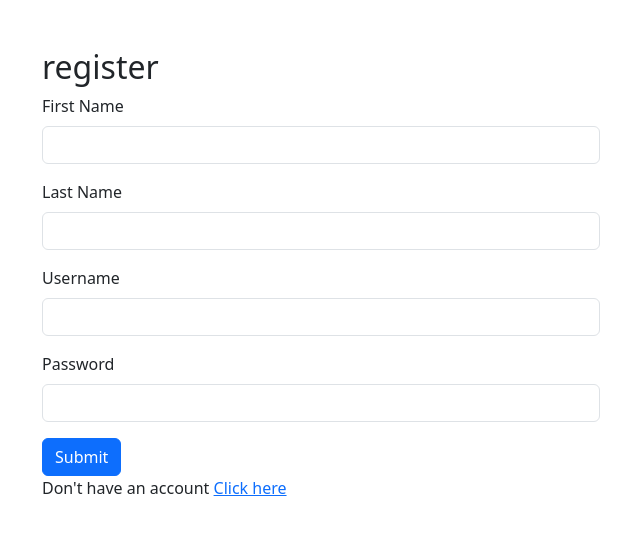
After one commit to vaaditya320/django_first, a Django app: page /register/ in a window 1280 px wide. The commit adds this page. Shown: the top 535 px of the page, without its empty margins (319-959 px from the left). Run offline with Django 4.2, Linux system fonts and the light colour scheme.

Commit message:
register page functionality completed

```diff
--- a/core/urls.py
+++ b/core/urls.py
@@ -31,7 +31,8 @@ urlpatterns = [
     path("recipes/",  recipe, name='recipes'),
     path('delete-recipe/<id>/', delete_recipe, name='delete_recipe'),
     path('update-recipe/<id>/', update_recipe, name='update_recipe'),
-    path('/login/', login_page, name='login_page'),
+    path('login/', login_page, name='login_page'),
+    path('register/', register_page, name='register_page'),
 
 
 ]
--- /dev/null
+++ b/recp/templates/register.html
@@ -0,0 +1,49 @@
+{% extends "base.html" %}
+{% block title %} Register {% endblock title %}
+{% block start %}
+
+<div class="container mt-5 ">
+
+    <form class="col-6 mx-auto" method="post" enctype="multipart/form-data">
+        {% csrf_token %}
+
+        <h2>register</h2>
+        {% if messages %}
+
+        {{message.tags}}
+        <div class="alert alert-primary" role="alert">
+            {% for message in messages %}
+            {{ message }}
+            {% endfor %}
+        </div>
+        {% endif %}
+        <div class="mb-3">
+            <label for="first_name" class="form-label">First Name</label>
+            <input type="text" class="form-control" id="first_name" name="first_name" aria-describedby="emailHelp">
+        </div>
+        <div class="mb-3">
+            <label for="last_name" class="form-label">Last Name</label>
+            <input type="text" class="form-control" id="last_name" name="last_name" aria-describedby="emailHelp">
+        </div>
+        <div class="mb-3">
+            <label for="username" class="form-label">Username</label>
+            <input type="text" class="form-control" id="username" name="username" aria-describedby="emailHelp">
+        </div>
+        <div class="mb-3">
+            <label for="password" class="form-label">Password</label>
+            <input type="password" class="form-control" id="password" name="password">
+        </div>
+
+        <button type="submit" class="btn btn-primary">Submit</button>
+        <div>
+            <p>Don't have an account <a href="/login/">Click here</a></p>
+        </div>
+    </form>
+
+
+</div>
+
+
+
+
+{% endblock %}
--- a/recp/views.py
+++ b/recp/views.py
@@ -1,5 +1,7 @@
 from django.shortcuts import render, redirect
 from .models import *
+from django.contrib.auth.models import User
+from django.contrib import messages
 
 # Create your views here.
 
@@ -57,3 +59,32 @@ def delete_recipe(request, id):
 
 def login_page(request):
     return render(request, 'login.html')
+
+
+
+
+def register_page(request):
+    if request.method == "POST":
+        first_name = request.POST.get("first_name")
+        last_name = request.POST.get("last_name")
+        username = request.POST.get("username")
+        password = request.POST.get("password")
+
+        user = User.objects.filter(username = username)
+
+        if user.exists():
+            messages.info(request, "Username aleady exists.")
+            return redirect('/register/')
+
+        user = User.objects.create(
+            first_name=first_name,
+            last_name=last_name,
+            username=username
+        )
+
+        user.set_password(password)  # this is to encrypt the password
+        user.save()
+        messages.info(request, "account created successfully.")
+        return redirect('/register/')
+
+    return render(request, 'register.html')
```
Also changed, not shown: recp/templates/login.html (+8 -4 lines), db.sqlite3.
